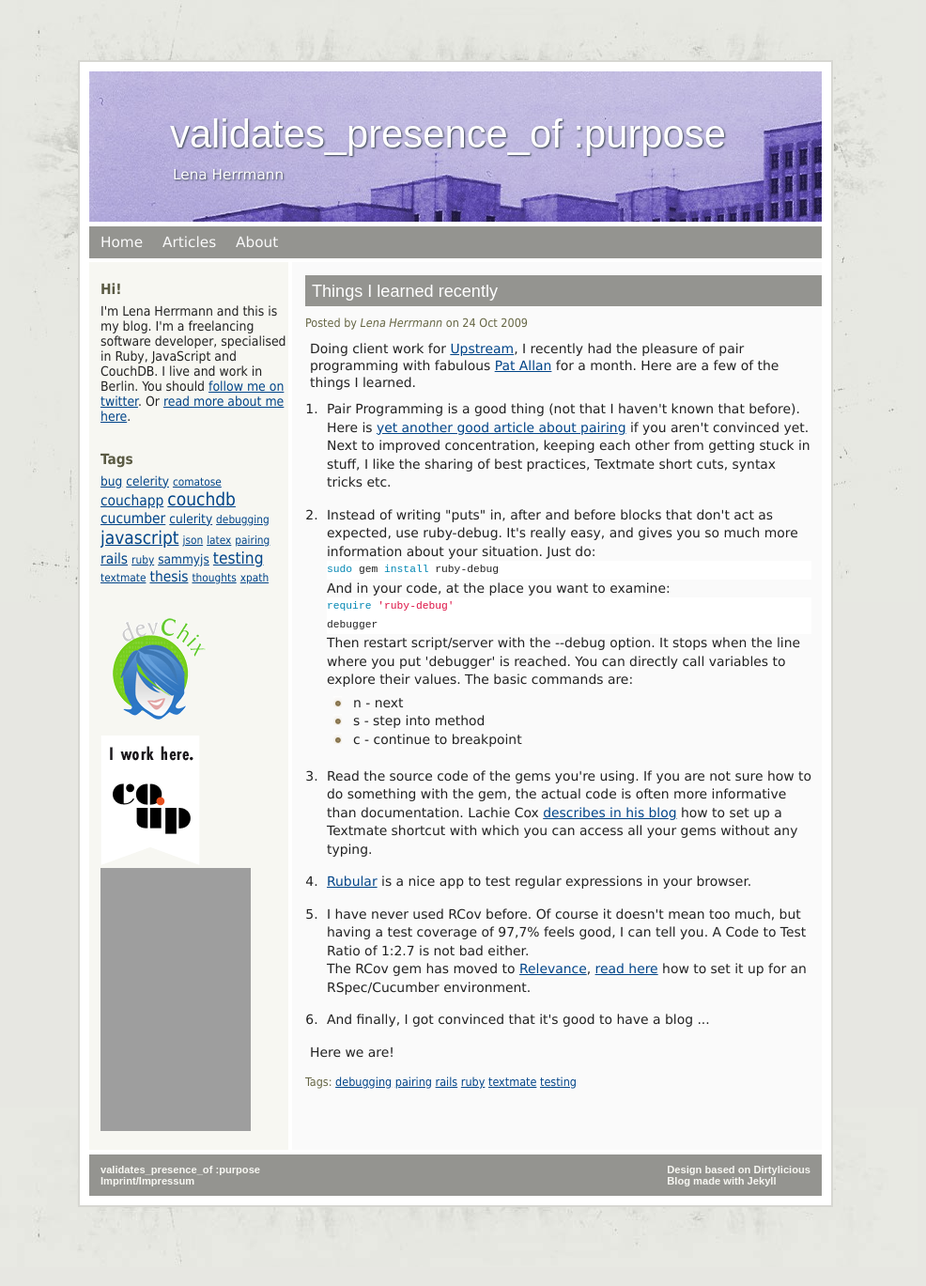
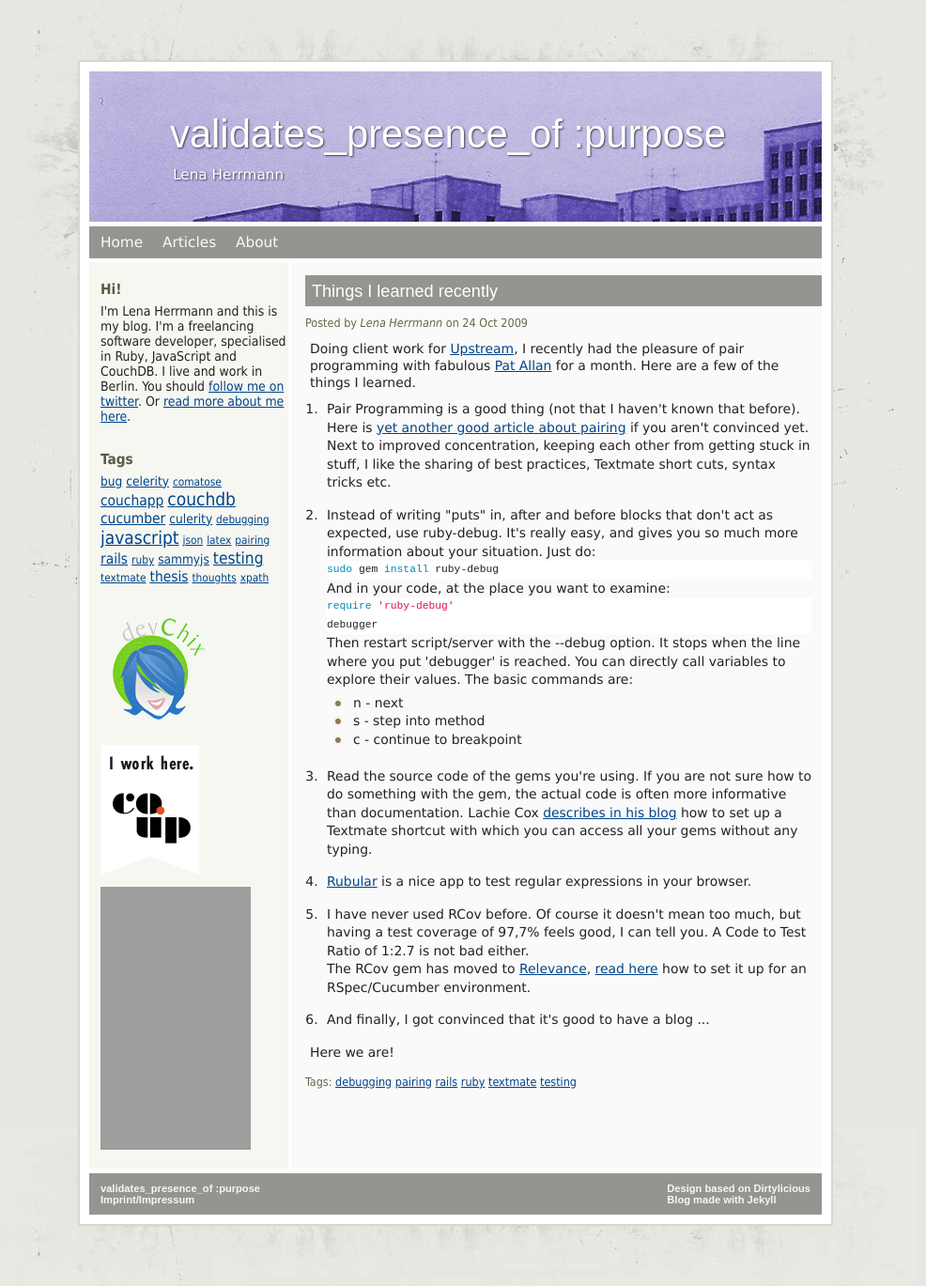
Before and after one commit to kilaulena/lenalena.github.com, a Jekyll site: the page built from _posts/2009-10-24-things-i-learned-recently.html, in a window 1280 px wide. Shown: the whole page at 94% size, without its empty margins (155-1141 px from the left). Built offline with Jekyll 4.4.1, drawn with Linux system fonts in a browser that asks for light colours; comment, search, counter and statistics services are not loaded; grey boxes are pictures that could not be loaded.

```diff
--- a/_layouts/default.html
+++ b/_layouts/default.html
@@ -32,14 +32,14 @@
           {% include tags.html %}
         </p>
 
-        <p id="banner">
+        <p id="banners">
           <a href="http://www.devchix.com/" title="member of devchix - female programmers">
-            <img src="/images/devchix_logo.gif">
+            <img class="banner" src="/images/devchix_logo.gif">
           </a>
           <a href="http://co-up.de/" title="co.up coworking space">
-            <img src="/images/coup_banner.png">
+            <img class="banner" src="/images/coup_banner.png">
           </a>
-          <a href='https://developer.mozilla.org/en/JavaScript/Reference/Global_Objects/Number' title='JavaScript Number toExponential'>
+          <a  href='https://developer.mozilla.org/en/JavaScript/Reference/Global_Objects/Number' title='JavaScript Number toExponential'>
             <img src='http://static.jsconf.us/promotejsv.gif' height='280' width='160' alt='JavaScript Number toExponential'/>
           </a>
         </p>
@@ -60,6 +60,5 @@
 
 	</div>
 </div>
-
 </body>
 </html>
--- a/_layouts/post.html
+++ b/_layouts/post.html
@@ -23,12 +23,17 @@ layout: default
       <a href="/tag/{{ category }}">{{ category }}</a>
     {% endfor %}
   </div>
-<!-- {% if page.comments_disabled != true %}
-  <div id="comments">
-    <a href="{{ page.url }}#disqus_thread">View Comments</a>
-    <div id="disqus_thread"></div>
-    <script type="text/javascript" src="http://disqus.com/forums/paper-planes/embed.js"></script>
+
+  <div class="comments">
+<script>
+var idcomments_acct = 'dbf52aa91e471a96b0cf2b3b8d1dbfc4';
+var idcomments_post_id;
+var idcomments_post_url;
+</script>
+<span id="IDCommentsPostTitle" style="display:none"></span>
+<script type='text/javascript' src='http://www.intensedebate.com/js/genericCommentWrapperV2.js'></script>
   </div>
   <br/>
-{% endif %} -->
+
+
 </div>
--- a/stylesheets/application.css
+++ b/stylesheets/application.css
@@ -208,8 +208,12 @@ h1 {
     color: #654;
 }
 
-#sidebar #banner {
+#sidebar #banners {
 	margin-top: 10px;
+}
+
+#sidebar #banners .banner {
+	margin: 0 0 10px 0;
 }
 
 /* footer */
```
Also changed, not shown: index.html (+10 -0 lines).
